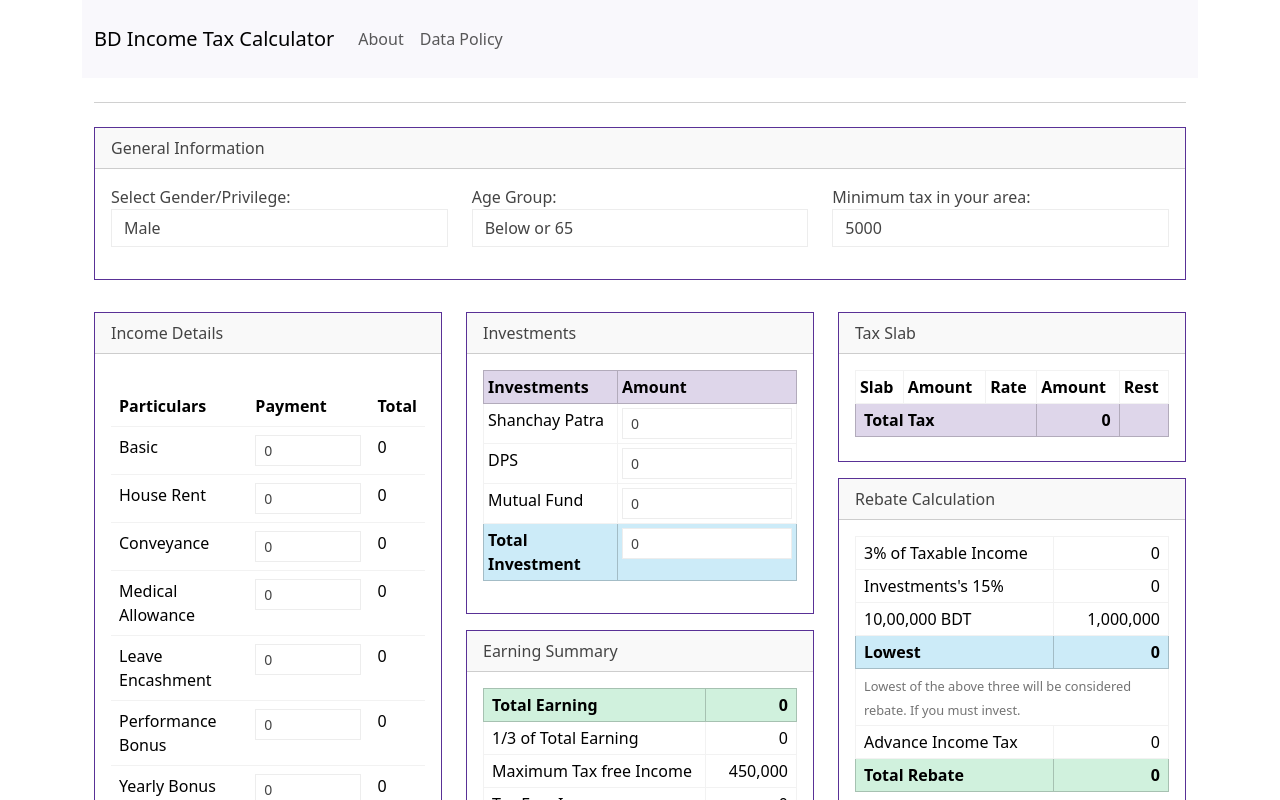
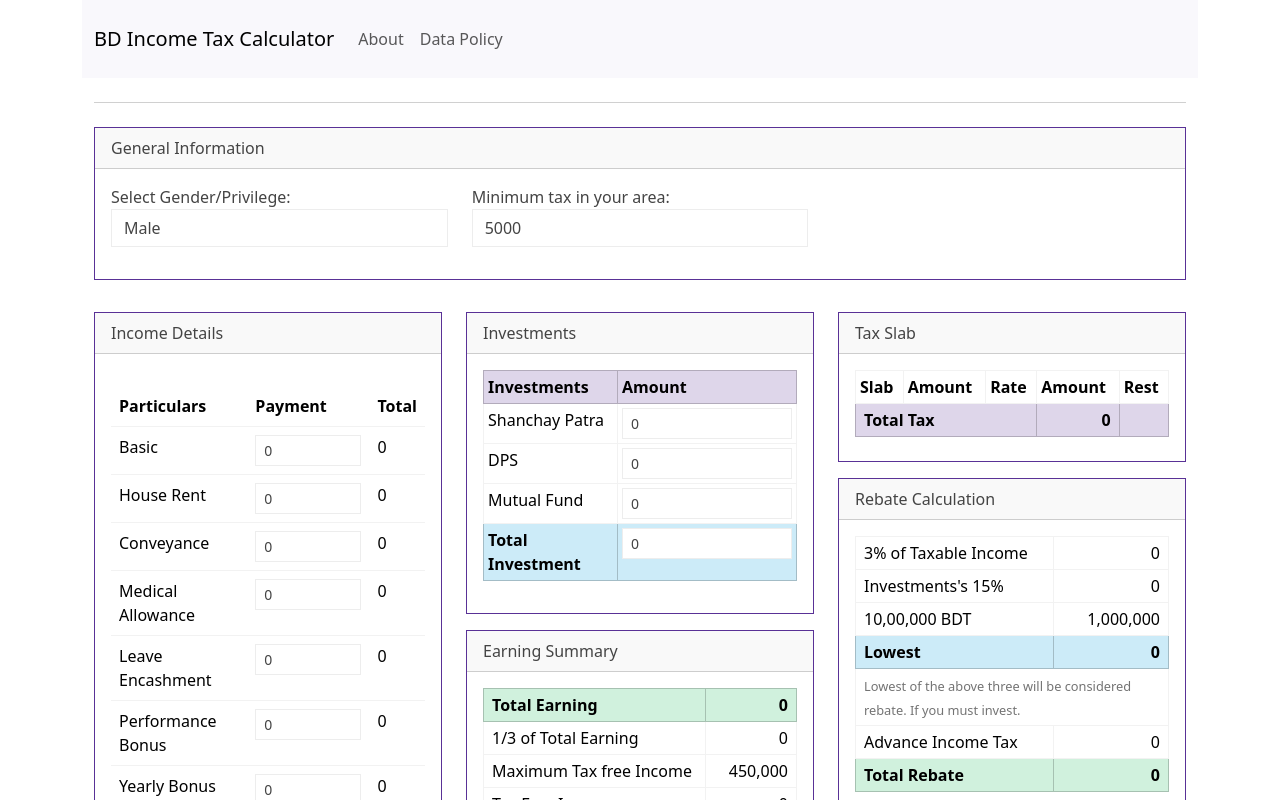
Before and after one commit to shafikshaon/bd-income-tax-calculator, a Vue app: page /bd-income-tax-calculator/ in a window 1280 px wide. Shown: the top 800 px of the page. Built offline with nearby package versions, Linux system fonts and the light colour scheme.

Commit message:
Set Slab for Freedom Fighter and Specially Abled

```diff
--- a/src/components/TheGeneralInfo.vue
+++ b/src/components/TheGeneralInfo.vue
@@ -2,16 +2,12 @@
 import {ref, watch} from "vue";
 
 const gender = ref('male')
-const age_group = ref('below')
 const minimum_tax = ref(5000)
 
 const emit = defineEmits(['update:gender', 'update:ageGroup'])
 
 watch(gender, (newValue) => {
   emit('update:gender', newValue)
-})
-watch(age_group, (newValue) => {
-  emit('update:ageGroup', newValue)
 })
 
 
@@ -28,15 +24,8 @@ watch(age_group, (newValue) => {
             <select v-model="gender" id="gender" class="form-control">
               <option value="male">Male</option>
               <option value="female">Female</option>
-              <option value="specially-abled">Specially-abled</option>
-              <option value="freedom-fighter">Gazetted freedom fighter</option>
-            </select>
-          </div>
-          <div class="col-md-4 mb-3">
-            <label for="age_group">Age Group:</label>
-            <select v-model="age_group" id="age_group" class="form-control">
-              <option value="below">Below or 65</option>
-              <option value="above">Above 65</option>
+              <option value="specially_abled">Specially-abled</option>
+              <option value="freedom_fighter">Gazetted freedom fighter</option>
             </select>
           </div>
           <div class="col-md-4 mb-3">
--- a/src/components/TheIncomeTaxSlab.vue
+++ b/src/components/TheIncomeTaxSlab.vue
@@ -29,16 +29,32 @@ const taxSlabs = {
   male: [
     { limit: 350000, rate: 0 },
     { limit: 100000, rate: 0.05 },
-    { limit: 300000, rate: 0.10 },
-    { limit: 400000, rate: 0.15 },
+    { limit: 400000, rate: 0.10 },
+    { limit: 500000, rate: 0.15 },
     { limit: 500000, rate: 0.20 },
     { limit: Infinity, rate: 0.25 }
   ],
   female: [
     { limit: 400000, rate: 0 },
     { limit: 100000, rate: 0.05 },
-    { limit: 300000, rate: 0.10 },
-    { limit: 400000, rate: 0.15 },
+    { limit: 400000, rate: 0.10 },
+    { limit: 500000, rate: 0.15 },
+    { limit: 500000, rate: 0.20 },
+    { limit: Infinity, rate: 0.25 }
+  ],
+  specially_abled: [
+    { limit: 475000, rate: 0 },
+    { limit: 100000, rate: 0.05 },
+    { limit: 400000, rate: 0.10 },
+    { limit: 500000, rate: 0.15 },
+    { limit: 500000, rate: 0.20 },
+    { limit: Infinity, rate: 0.25 }
+  ],
+  freedom_fighter: [
+    { limit: 500000, rate: 0 },
+    { limit: 100000, rate: 0.05 },
+    { limit: 400000, rate: 0.10 },
+    { limit: 500000, rate: 0.15 },
     { limit: 500000, rate: 0.20 },
     { limit: Infinity, rate: 0.25 }
   ]
--- a/src/components/TheTaxCalculator.vue
+++ b/src/components/TheTaxCalculator.vue
@@ -13,8 +13,6 @@ import TheRebateCalculation from "@/components/TheRebateCalculation.vue";
 const totalGrossPay = ref(0)
 const totalInvestment = ref(0)
 const gender = ref("male")
-const ageGroup = ref("below")
-const minimumTax = ref(0)
 const advanceIncomeTax = ref(0)
 
 const updateTotalGrossPay = (newValue) => {
@@ -26,14 +24,6 @@ const updateGender = (newValue) => {
 
 const updateTotalInvestment = (newValue) => {
   totalInvestment.value = newValue
-}
-
-const updateAgeGroup = (newValue) => {
-  ageGroup.value = newValue
-}
-
-const updateMinimumTax = (newValue) => {
-  minimumTax.value = newValue
 }
 
 const updateAdvanceIncomeTax = (newValue) => {
```
